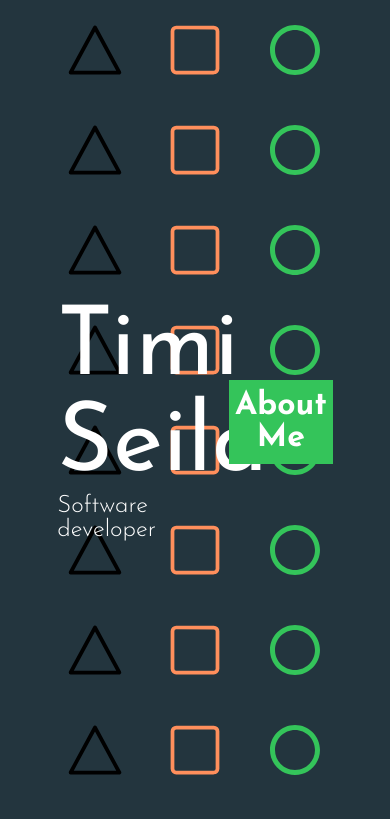
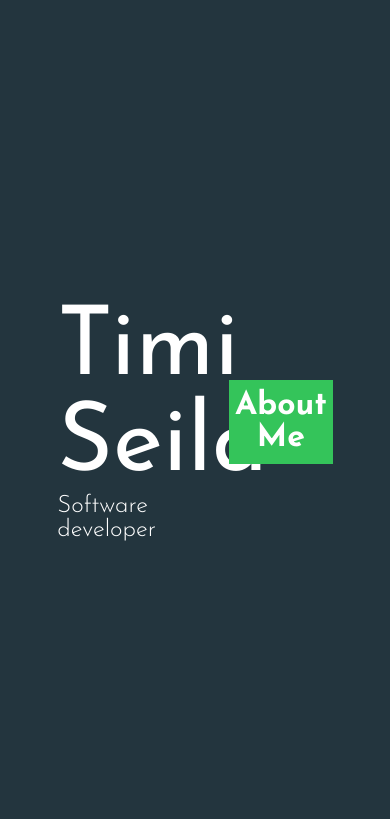
Before and after one commit to TimiSeila/portfolio, a React (Vite) app: page / in a window 390 px wide. Shown: the top 819 px of the page. Built offline with nearby package versions, Linux system fonts and the light colour scheme.

Commit message:
Parallax made responsive

```diff
--- a/package.json
+++ b/package.json
@@ -14,6 +14,7 @@
     "@react-spring/parallax": "^9.7.3",
     "emailjs-com": "^3.2.0",
     "react": "^18.2.0",
+    "react-device-detect": "^2.2.3",
     "react-dom": "^18.2.0",
     "react-icons": "^4.12.0",
     "react-parallax-mouse": "^2.1.0"
--- a/src/App.jsx
+++ b/src/App.jsx
@@ -1,3 +1,4 @@
+import { useEffect } from "react";
 import "./App.css";
 import HomeSection from "./features/HomeSection/HomeSection";
 import ProjectSection from "./features/ProjectSection/ProjectHeader/ProjectSection";
@@ -7,6 +8,10 @@ import {
 } from "./projects/projectInfos";
 
 function App() {
+  useEffect(() => {
+    console.log(window.innerHeight, innerHeight);
+  }, []);
+
   return (
     <>
       <HomeSection />
--- a/src/features/AboutSection/AboutModal.css
+++ b/src/features/AboutSection/AboutModal.css
@@ -14,7 +14,6 @@
 .modal {
   background: #23353e;
   padding: 20px;
-  border-radius: 8px;
   width: 70%;
   height: 80%;
   display: flex;
--- a/src/features/HomeSection/HomeSection.css
+++ b/src/features/HomeSection/HomeSection.css
@@ -21,6 +21,7 @@
 }
 
 .homesection-parallax .parallax-item {
+  box-sizing: border-box;
   padding: 20px;
 }
 
--- a/src/features/HomeSection/HomeSection.jsx
+++ b/src/features/HomeSection/HomeSection.jsx
@@ -1,9 +1,8 @@
 import React, { useEffect, useState } from "react";
 import { FaChevronDown, FaGithub, FaLinkedin } from "react-icons/fa";
-import { IoTriangleOutline, IoSquareOutline } from "react-icons/io5";
-import { MdOutlineCircle } from "react-icons/md";
 import "./HomeSection.css";
 import Modal from "../AboutSection/AboutModal";
+import Parallax from "../Parallax/Parallax";
 
 const HomeSection = () => {
   const [aboutModalOpen, setAboutModalOpen] = useState(false);
@@ -20,62 +19,9 @@ const HomeSection = () => {
     window.open(url, "_blank");
   };
 
-  function generateRandomNumber() {
-    const randomNumber = Math.random() * 21 - 10;
-
-    const wholeNumber = Math.round(randomNumber);
-
-    return wholeNumber == 0 ? 1 : wholeNumber;
-  }
-
-  useEffect(() => {
-    const parallax = (e) => {
-      document.querySelectorAll(".parallax-item").forEach((item) => {
-        let moving_value = item.getAttribute("data");
-        let x = (e.clientX * moving_value) / 100;
-        let y = (e.clientY * moving_value) / 100;
-
-        item.style.transform = `translateX(${x}px) translateY(${y}px)`;
-      });
-    };
-
-    document.addEventListener("mousemove", parallax);
-
-    return () => {
-      document.removeEventListener("mousemove", parallax);
-    };
-  }, []);
-
-  const renderImages = () => {
-    const imageArray = Array.from({ length: 28 }, (_, index) => (
-      <React.Fragment key={index}>
-        <IoTriangleOutline
-          data={generateRandomNumber()}
-          className="parallax-item"
-          size={60}
-          color="#000"
-        />
-        <IoSquareOutline
-          data={generateRandomNumber()}
-          className="parallax-item"
-          size={60}
-          color="#ff8f5c"
-        />
-        <MdOutlineCircle
-          data={generateRandomNumber()}
-          className="parallax-item"
-          size={60}
-          color="#34c45a"
-        />
-      </React.Fragment>
-    ));
-
-    return imageArray;
-  };
-
   return (
     <>
-      <div className="homesection-parallax">{renderImages()}</div>
+      <Parallax />
       <div className="homesection-container">
         <div className="homesection-socials-container">
           <FaGithub
--- /dev/null
+++ b/src/features/Parallax/Parallax.jsx
@@ -0,0 +1,97 @@
+import React, { useEffect, useState } from "react";
+import {
+  IoTriangleOutline,
+  IoSquareOutline,
+  IoEllipseOutline,
+} from "react-icons/io5";
+
+const Parallax = () => {
+  const iconColors = ["#000", "#34c45a", "#ff8f5c"];
+  const [width, setWidth] = useState(window.innerWidth);
+  const [height, setHeight] = useState(window.innerHeight);
+
+  useEffect(() => {
+    const handleResize = () => {
+      setWidth(window.innerWidth);
+      setHeight(window.innerHeight);
+    };
+    window.addEventListener("resize", handleResize);
+    return () => {
+      window.removeEventListener("resize", handleResize);
+    };
+  }, []);
+
+  const generateRandomNumber = (min, max) => {
+    const randomNumber = Math.floor(Math.random() * (max - min + 1)) + min;
+
+    return randomNumber;
+  };
+
+  const generateRandomIcon = () => {
+    switch (generateRandomNumber(1, 3)) {
+      case 1:
+        return (
+          <IoSquareOutline
+            data={generateRandomNumber(-10, 10)}
+            className="parallax-item"
+            size={width / 10}
+            color={iconColors[generateRandomNumber(0, 2)]}
+          />
+        );
+      case 2:
+        return (
+          <IoTriangleOutline
+            data={generateRandomNumber(-10, 10)}
+            className="parallax-item"
+            size={width / 10}
+            color={iconColors[generateRandomNumber(0, 2)]}
+          />
+        );
+      case 3:
+        return (
+          <IoEllipseOutline
+            data={generateRandomNumber(-10, 10)}
+            className="parallax-item"
+            size={width / 10}
+            color={iconColors[generateRandomNumber(0, 2)]}
+          />
+        );
+    }
+  };
+
+  const renderImages = () => {
+    const imageArray = Array.from(
+      {
+        length:
+          Math.round(height / (width / 10)) * Math.round(width / (width / 10)),
+      },
+      (_, index) => (
+        <React.Fragment key={index}>{generateRandomIcon()}</React.Fragment>
+      )
+    );
+
+    return imageArray;
+  };
+
+  useEffect(() => {
+    const parallax = (e) => {
+      document.querySelectorAll(".parallax-item").forEach((item) => {
+        let moving_value = item.getAttribute("data");
+        let x = (e.clientX * moving_value) / 100;
+        let y = (e.clientY * moving_value) / 100;
+
+        item.style.transform = `translateX(${x}px) translateY(${y}px)`;
+      });
+    };
+
+    document.addEventListener("mousemove", parallax);
+
+    return () => {
+      document.removeEventListener("mousemove", parallax);
+    };
+  }, []);
+
+  return <div className="homesection-parallax">{renderImages()}</div>;
+};
+
+export default Parallax;
```
Also changed, not shown: 1 other file (tests, documents, lock files or other folders).
